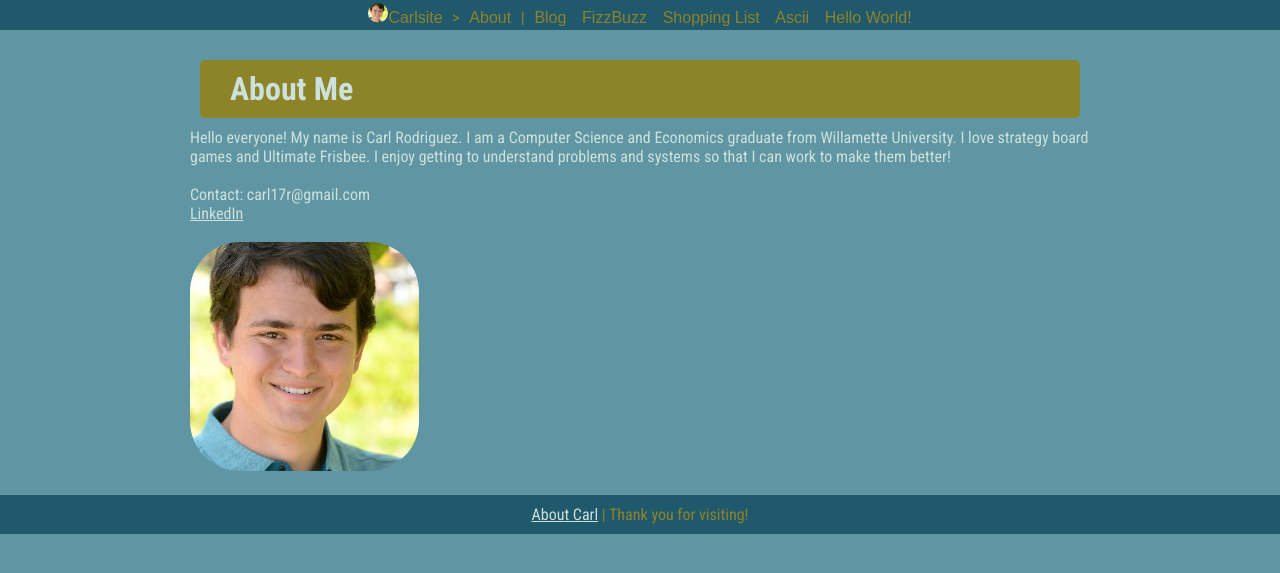
After one commit to carl12/Carlsite, a Python web app: template templates/about.html in a window 1280 px wide. The commit adds this page. Shown: the top 573 px of the page. Run offline with Jinja, Linux system fonts and the light colour scheme; the template is opened without the code that fills it, so the values that code supplies are empty.

Commit message:
Add about me page

```diff
--- a/main.py
+++ b/main.py
@@ -6,6 +6,7 @@ import fizzBuzz
 import asciiC
 import rot13
 import rss
+import about
 from handlers import Handler
 
 
@@ -22,7 +23,7 @@ class FrontPage(Handler):
 
 
 front_page = [('/', FrontPage)]
-all_pages = front_page + blog.pages + helloWorld.pages + fizzBuzz.pages + asciiC.pages + rot13.pages +rss.pages
+all_pages = front_page + blog.pages + helloWorld.pages + fizzBuzz.pages + asciiC.pages + rot13.pages +rss.pages + about.pages
 
 
 app = webapp2.WSGIApplication(all_pages, debug=True)
--- /dev/null
+++ b/templates/about.html
@@ -0,0 +1,24 @@
+{% extends 'base.html' %}
+
+{% block title %}
+About Me
+{% endblock %}
+
+{% block route %}
+> <form class="topForm" action="/about"><button class="topA">About</button></form>
+{% endblock %}
+
+{% block heading %}
+About Me
+{% endblock %}
+
+{% block content %}
+Hello everyone! My name is Carl Rodriguez. I am a Computer Science and Economics graduate from Willamette University. I love strategy board games and Ultimate Frisbee. I enjoy getting to understand problems and systems so that I can work to make them better!
+<br>
+<br>
+Contact: carl17r@gmail.com <br>
+<a href="https://www.linkedin.com/in/carl-rodriguez/"> LinkedIn</a> <br>
+<br>
+
+<img style="border-radius: 50px;" src="/images/headshotsquare.jpg">
+{% endblock%}
--- a/templates/base.html
+++ b/templates/base.html
@@ -27,13 +27,11 @@
     <h1 class="mainHead">{% block heading%}{% endblock %}</h1>
     {% block content %}
     {% endblock %}
-    <h3> This is part of my base template </h3>
 
     {% block footer %}
-    Here we are in a fouter
     {% endblock %}
 	 </div>
-	<div class = botbar>Thank you for visiting!</div>
+	<div class = botbar><a href='/about'>About Carl</a> | Thank you for visiting!</div>
   </body>
 
 </html>
```
Also changed, not shown: about.py (added, +8 -0 lines).
